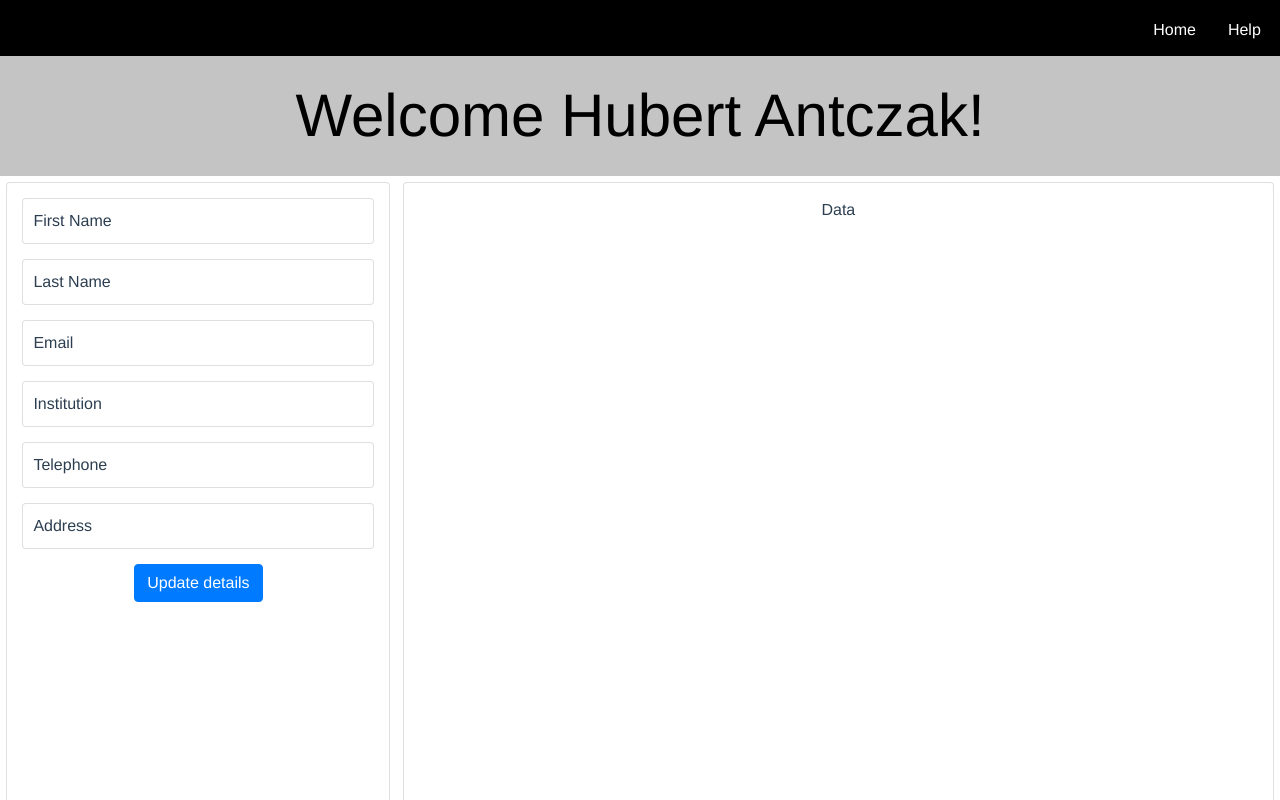
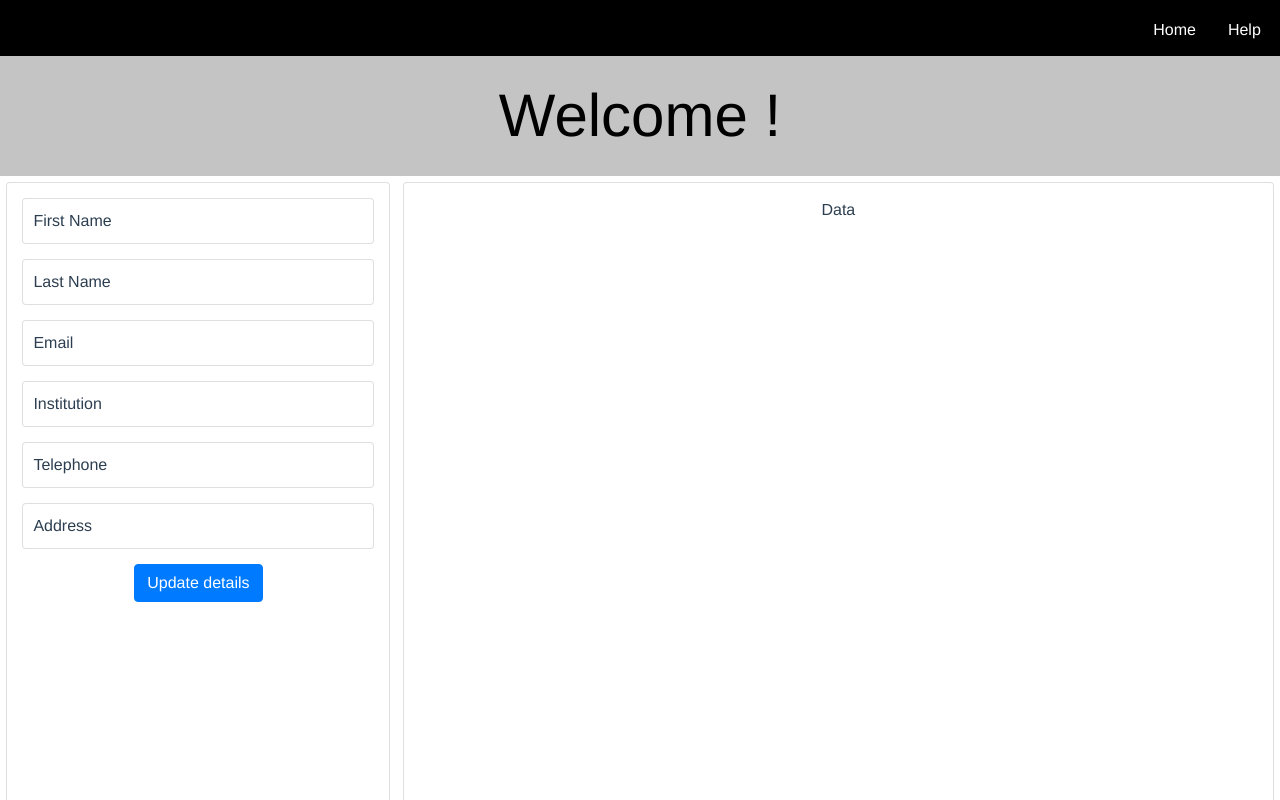
Before and after one commit to FaizanK001/uni-project, a Vue app: page /account in a window 1280 px wide. Shown: the top 800 px of the page. Built offline with nearby package versions, Linux system fonts and the light colour scheme.

Commit message:
trying to create chart

```diff
--- a/src/views/Account.vue
+++ b/src/views/Account.vue
@@ -40,9 +40,9 @@ export default {
   components: { AccountDetails, AccountUpdate },
 
   setup() {
-    const firstname = ref("Hubert");
-    const lastname = ref("Antczak");
-    const email = ref("hubant@gmail.com");
+    const firstname = ref("");
+    const lastname = ref("");
+    const email = ref("");
     const updateCheck = ref(false);
 
     function updateProfile() {
--- a/src/views/Home.vue
+++ b/src/views/Home.vue
@@ -1,7 +1,7 @@
 <template>
-  <div id="home">
+  <div id="chart">
 
-    <h1>this is home page</h1>
+    <h1>Users:</h1>
   </div>
 </template>
 
@@ -19,7 +19,7 @@ export default {
 
 <style>
 
-#home {
+#chart {
   min-height: 100vh;
 }
 
```
